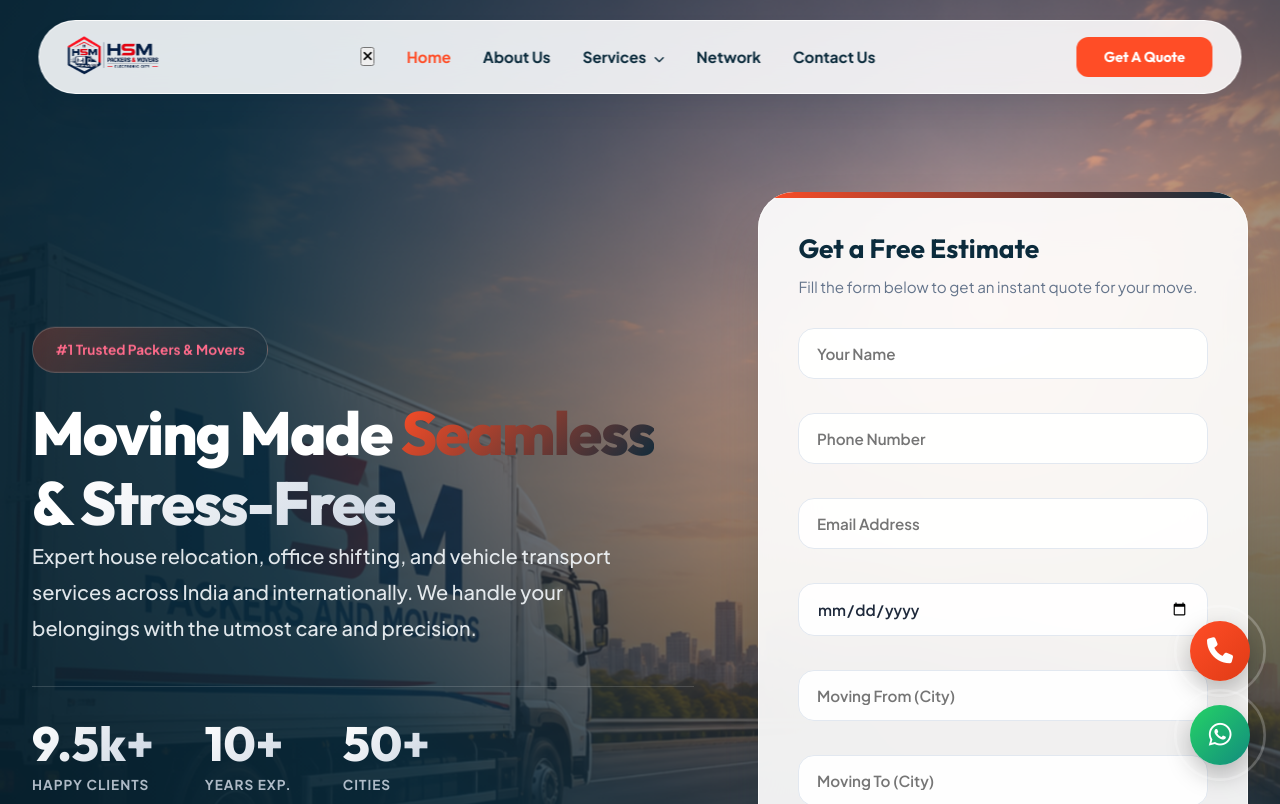
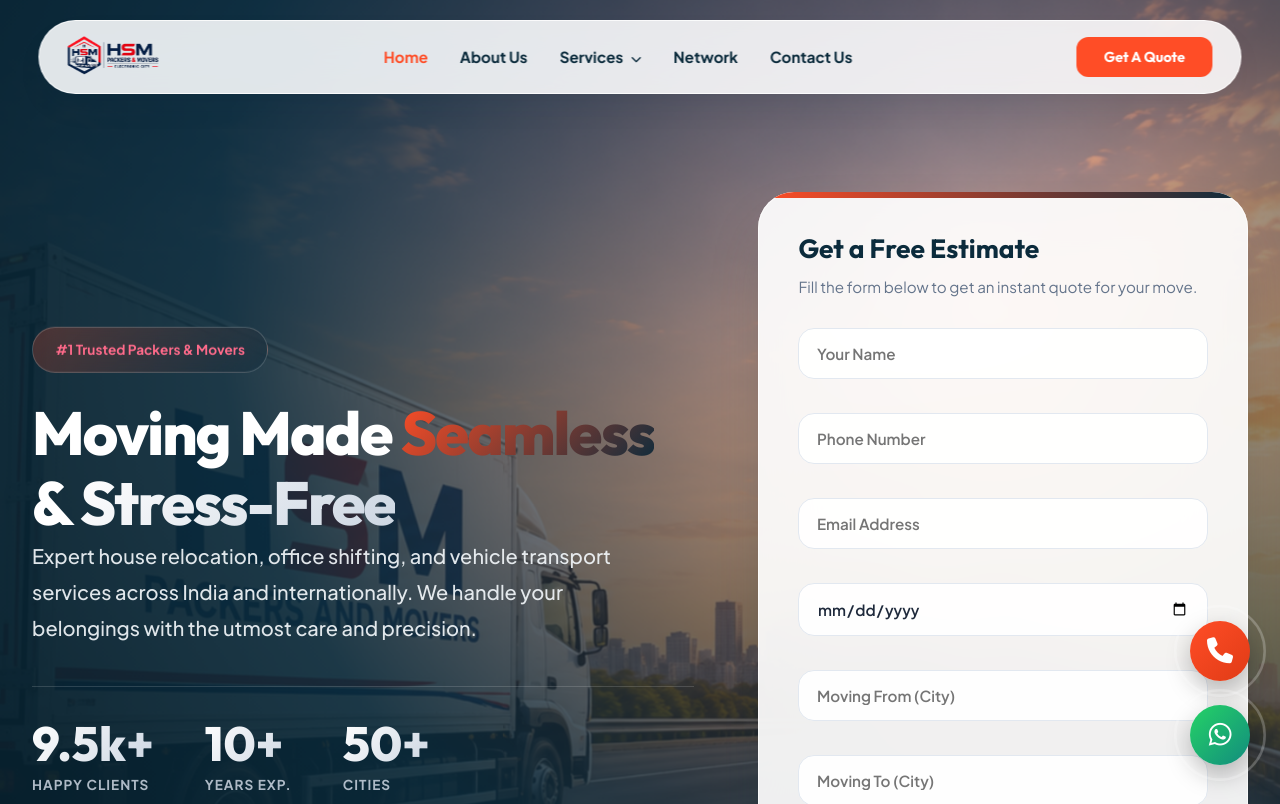
Before and after one commit to CybertizeYogesh/new-website-, a Next.js app: page / in a window 1280 px wide. Shown: the top 804 px of the page. Built offline with nearby package versions, Linux system fonts and the light colour scheme.

Commit message:
Fix broken mobile close button rendering on desktop navbar

```diff
--- a/src/app/globals.css
+++ b/src/app/globals.css
@@ -2224,6 +2224,10 @@ img {
     }
 }
 
+.nav-close-btn {
+    display: none !important;
+}
+
 @media (max-width: 992px) {
     .navbar {
         top: 0.5rem;
@@ -2265,6 +2269,7 @@ img {
     .nav-menu.active { right: 0; }
 
     .nav-close-btn {
+        display: flex !important;
         position: absolute;
         top: 1.25rem;
         right: 1.25rem;
@@ -2274,7 +2279,6 @@ img {
         background: #f1f5f9;
         border-radius: 50%;
         cursor: pointer;
-        display: flex;
         align-items: center;
         justify-content: center;
         font-size: 1.1rem;
```
